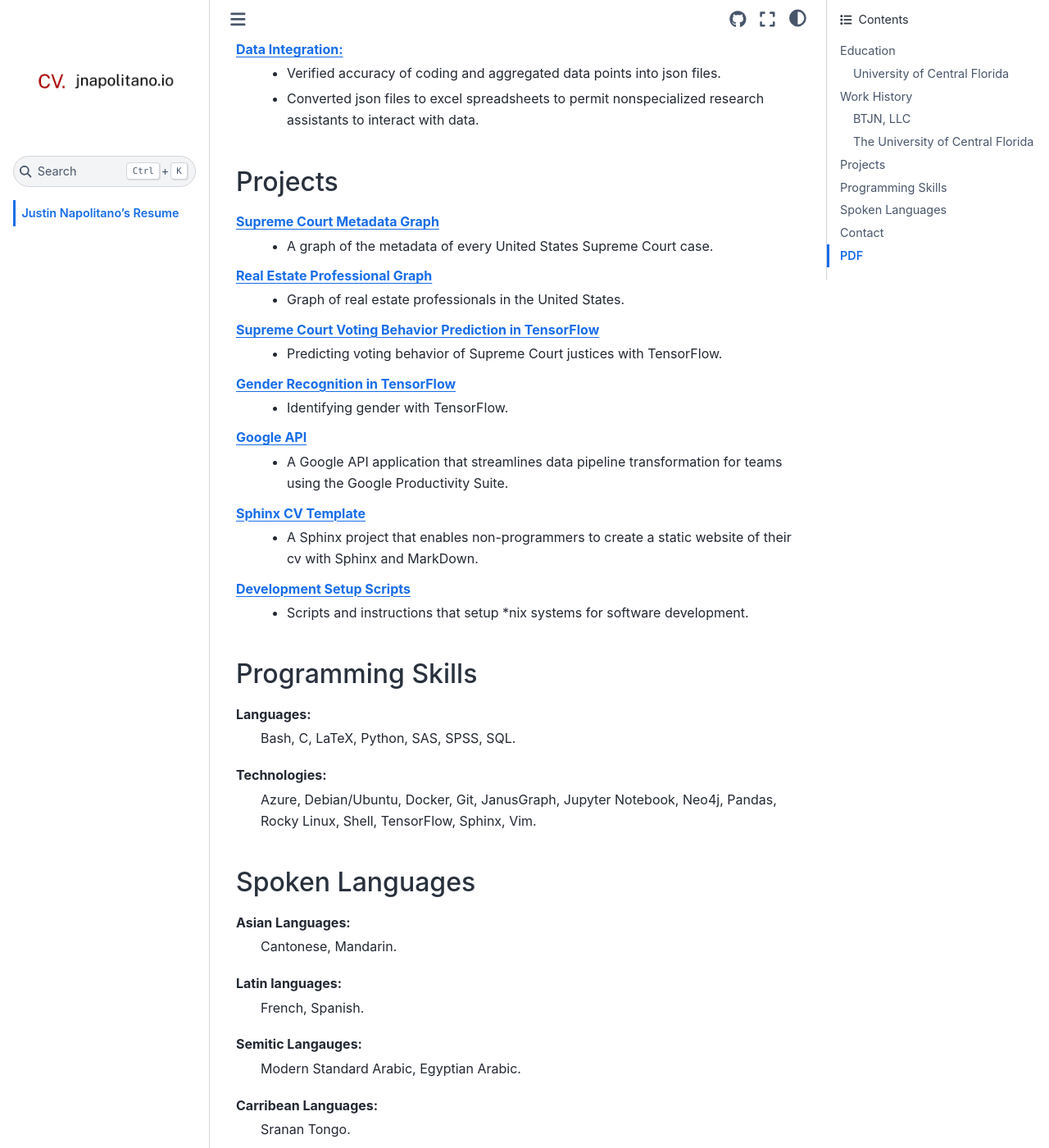
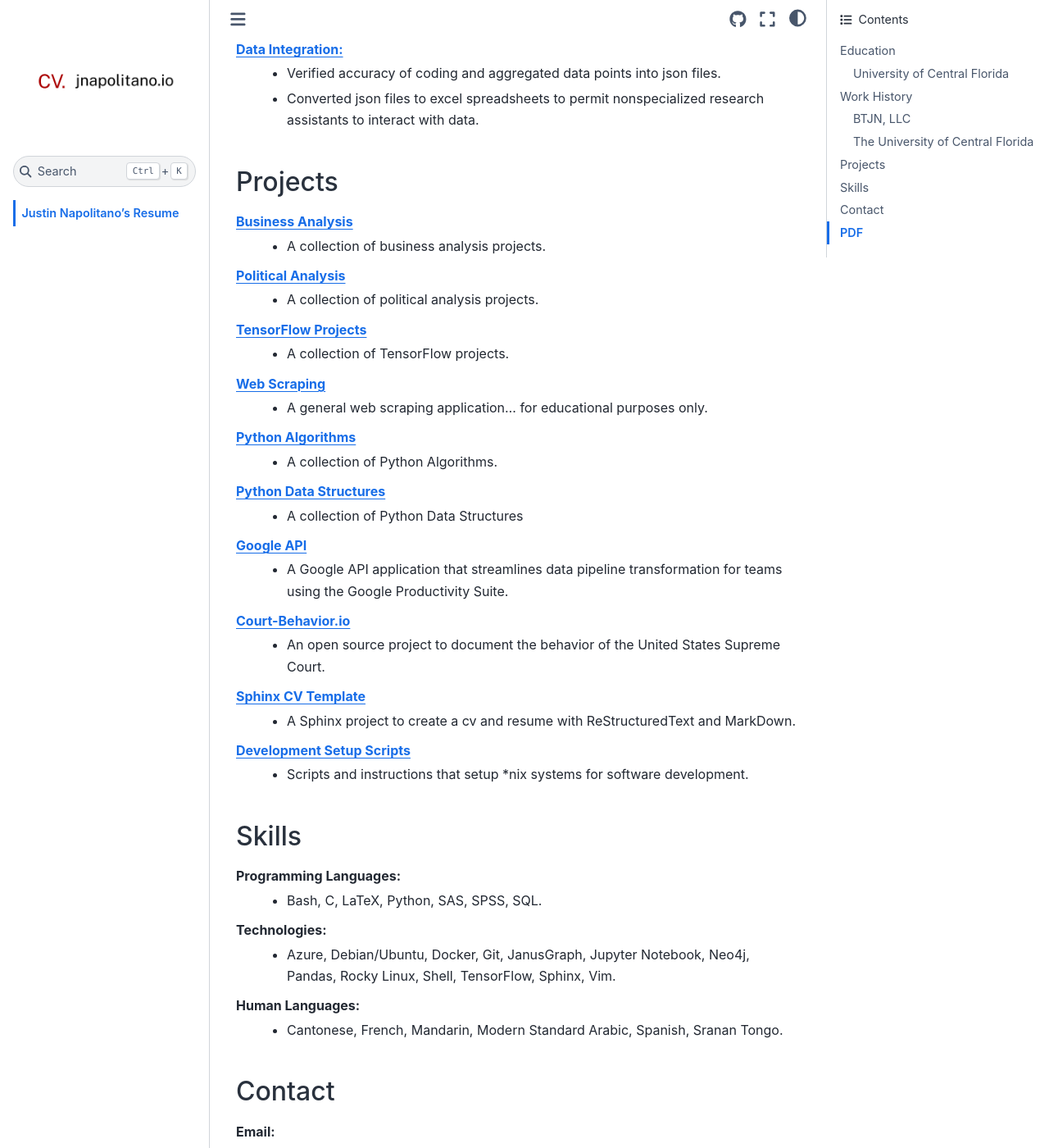
Before and after one commit to justin-napolitano/resume, a Sphinx documentation site: the page built from source/index.rst, in a window 1280 px wide and 1400 px high, scrolled down 3538 px. Shown: the whole window at 82% size. Built offline with Sphinx 7.4.7 and the Sphinx Book theme 1.1.4, drawn with Linux system fonts in a browser that asks for light colours; cross-references to code outside the pages are shown as plain code; some of the changed text lies outside the part shown.

Commit message:
autocommit on1645901062.728026

```diff
--- a/source/index.rst
+++ b/source/index.rst
@@ -20,7 +20,7 @@
     * :email:`justin@jnapolitano.io`
 
 Phone:
-   * `+1(832) 299-0372 <tel:+1-832-299-0372>`_
+   * `+1-(832) 299-0372 <tel:+1-832-299-0372>`_
 
 Web:
     * `cv.jnapolitano.io <https://cv.jnapolitano.io>`_
@@ -154,51 +154,49 @@
 Projects
 #########
 
-`Supreme Court Metadata Graph <https://cv.jnapolitano.io/parts/analysis/political-analysis/sup-court/project-sup-court-meta-data-graph/index.html>`__
-    * A graph of the metadata of every United States Supreme Court case.
+`Business Analysis <https://cv.jnapolitano.io/parts/analysis/business-analysis/index.html>`__
+    * A collection of business analysis projects.
 
-`Real Estate Professional Graph <https://cv.jnapolitano.io/parts/data/graph-database/index.html>`__
-    * Graph of real estate professionals in the United States.
+`Political Analysis <https://cv.jnapolitano.io/parts/analysis/political-analysis/index.html>`__
+    * A collection of political analysis projects.
 
-`Supreme Court Voting Behavior Prediction in TensorFlow <https://cv.jnapolitano.io/parts/ml-ai/tensorflow/project-supcourt-tensorflow/index.html>`__
-    * Predicting voting behavior of Supreme Court justices with TensorFlow.
+`TensorFlow Projects <https://cv.jnapolitano.io/parts/ml-ai/index.html>`__
+    * A collection of TensorFlow projects.
 
-`Gender Recognition in TensorFlow <https://cv.jnapolitano.io/parts/ml-ai/tensorflow/project-gender-recognition/index.html>`__
-    * Identifying gender with TensorFlow.
+`Web Scraping <https://cv.jnapolitano.io/parts/data/web-scraping/index.html>`__
+    * A general web scraping application... for educational purposes only.
+
+`Python Algorithms <https://cv.jnapolitano.io/parts/reference/algorithms/index.html>`__
+    * A collection of Python Algorithms.
+
+`Python Data Structures <https://cv.jnapolitano.io/parts/reference/data-structures/python/index.html>`__
+    * A collection of Python Data Structures
 
 `Google API <https://cv.jnapolitano.io/parts/python-development/google/index.html>`__
     * A Google API application that streamlines data pipeline transformation for teams using the Google Productivity Suite.
 
+`Court-Behavior.io <https://court-behavior.io>`_
+    * An open source project to document the behavior of the United States Supreme Court.
+
 `Sphinx CV Template <https://cv.jnapolitano.io/parts/reference/build-this-site/index.html>`__
-    * A Sphinx project that enables non-programmers to create a static website of their cv with Sphinx and MarkDown.
+    * A Sphinx project to create a cv and resume with ReStructuredText and MarkDown.
 
 `Development Setup Scripts <https://cv.jnapolitano.io/parts/reference/configuration/index.html>`__
     * Scripts and instructions that setup \*nix systems for software development.
 
 
-Programming Skills
+
+Skills
 #####################
 
-Languages:
-    Bash, C, LaTeX, Python, SAS, SPSS, SQL.
+Programming Languages:
+    * Bash, C, LaTeX, Python, SAS, SPSS, SQL.
 
 Technologies:
-    Azure, Debian/Ubuntu, Docker, Git, JanusGraph, Jupyter Notebook, Neo4j, Pandas, Rocky Linux, Shell, TensorFlow, Sphinx, Vim.
+   *  Azure, Debian/Ubuntu, Docker, Git, JanusGraph, Jupyter Notebook, Neo4j, Pandas, Rocky Linux, Shell, TensorFlow, Sphinx, Vim.
 
-Spoken Languages
-#################
-
-Asian Languages:
-    Cantonese, Mandarin.
-
-Latin languages:
-    French, Spanish.
-
-Semitic Langauges:
-    Modern Standard Arabic, Egyptian Arabic.
-
-Carribean Languages:
-    Sranan Tongo.
+Human Languages:
+    * Cantonese, French, Mandarin, Modern Standard Arabic, Spanish, Sranan Tongo.
 
 
 Contact
@@ -208,7 +206,13 @@
     * :email:`justin@jnapolitano.io`
 
 Phone:
-   * `+1(832) 299-0372 <tel:+1-832-299-0372>`_
+    * `+1(832) 299-0372 <tel:+1-832-299-0372>`_
+
+Web:
+    * `jnapolitano.io <https://jnapolitano.io>`_
+    * `cv.jnapolitano.io <https://cv.jnapolitano.io>`_
+    * `resume.jnapolitano.io <https://resume.jnapolitano.io>`_
+
 
 PDF
 ####
```
Also changed, not shown: 6 other files.
